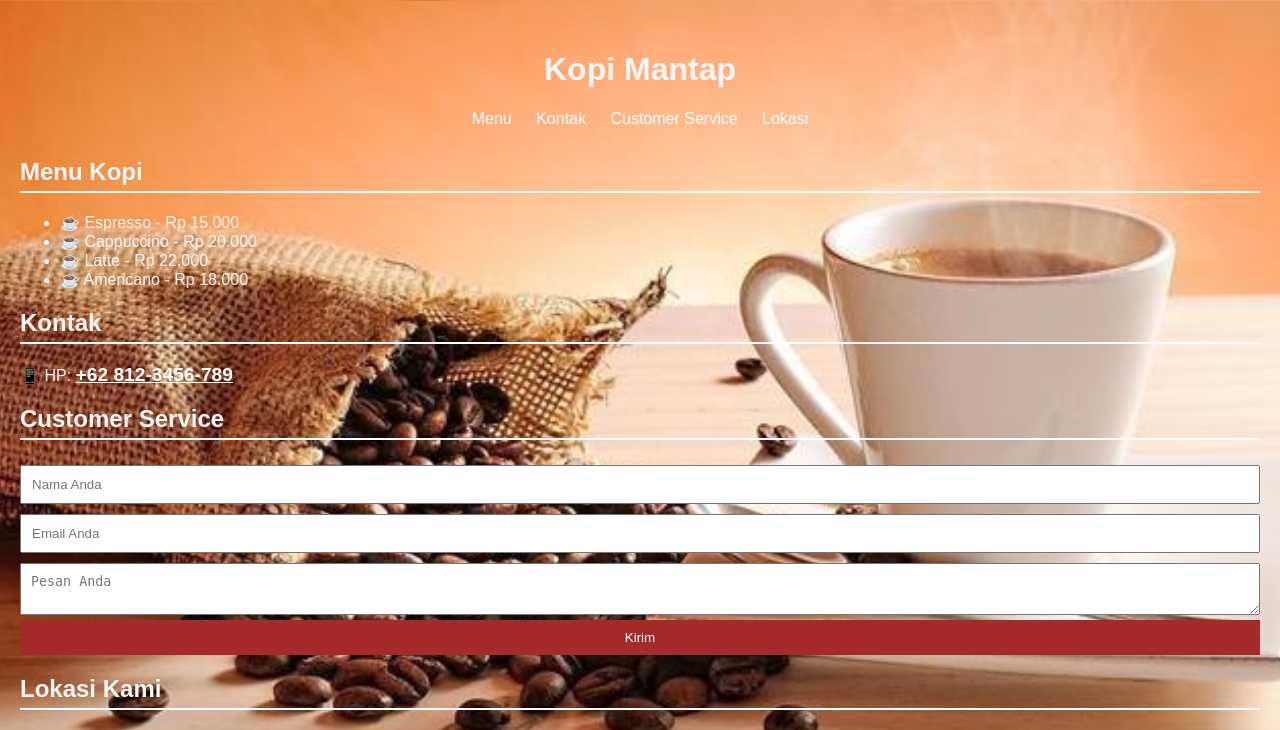
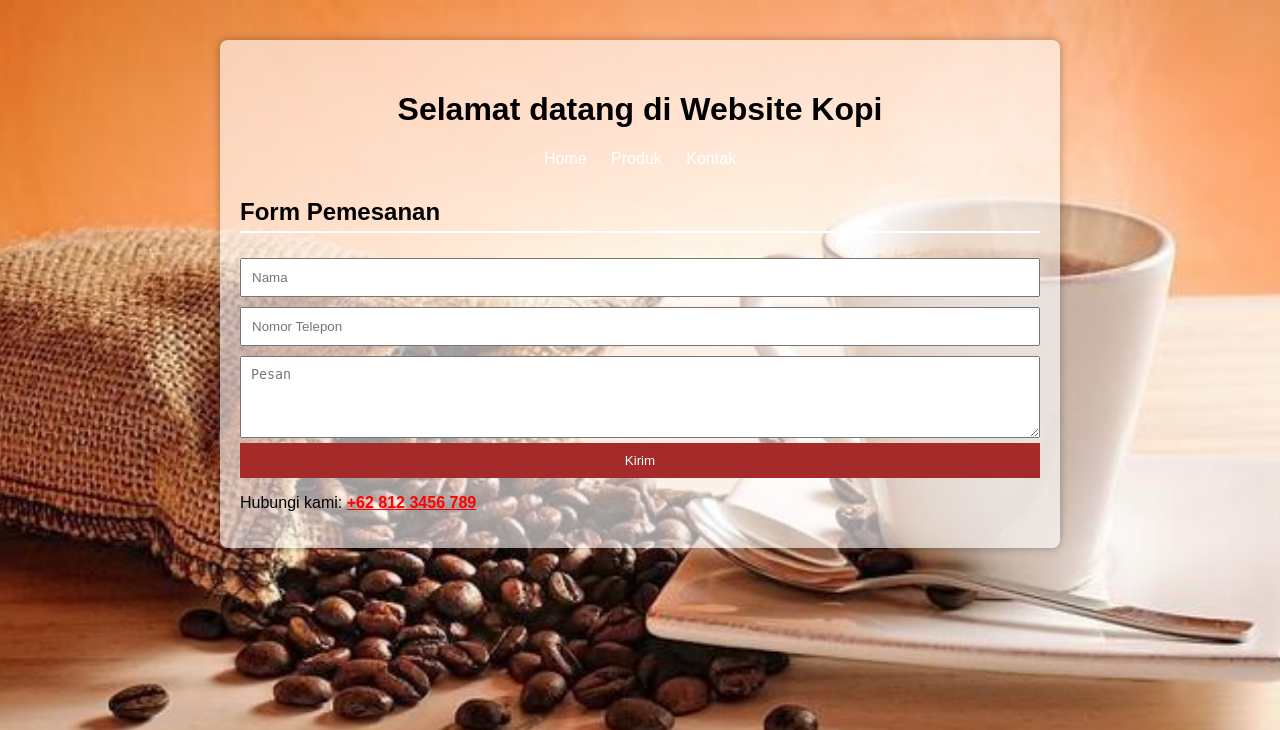
Before and after one commit to Ramaki300/kedai-kopiku, a Flask app: page / in a window 1280 px wide. Shown: the top 730 px of the page. Run offline with Flask 3, Linux system fonts and the light colour scheme; grey boxes are pictures that could not be loaded.

Commit message:
Tambah gambar kopi dan perbaiki path

```diff
--- a/static/style.css
+++ b/static/style.css
@@ -1,15 +1,13 @@
 body {
   margin: 0;
   font-family: Arial, sans-serif;
-  margin: 0;
-  font-family: Arial, sans-serif;
-  background: url("kopi3.jpg") no-repeat center center fixed;
+  background: url("images/kopi3.jpg") no-repeat center center fixed;
   background-size: cover;
-  color: whitesmoke;
+  color: rgb(223, 194, 0);
 }
 
 .container {
-  background-color: white(82, 10, 10, 0.6);
+  background-color: rgba(82, 10, 10, 0.6);
   padding: 20px;
 }
 
@@ -54,7 +52,9 @@ form button {
 
 form button:hover {
   background: darkred;
-  a[href^="tel:"] {
+}
+
+a[href^="tel:"] {
   color: red;
   font-weight: bold;
 }
--- a/templates/index.html
+++ b/templates/index.html
@@ -1,70 +1,97 @@
 <!DOCTYPE html>
-<html lang="id">
+<html lang="en">
   <head>
     <meta charset="UTF-8" />
-    <meta name="viewport" content="width=device-width, initial-scale=1.0" />
-    <title>Kopi Mantap</title>
-    <link
-      rel="stylesheet"
-      href="{{ url_for('static', filename='style.css') }}"
-    />
+    <meta name="viewport" content="width=device-width, initial-scale=1" />
+    <title>Website Kopi</title>
     <style>
+      body {
+        margin: 0;
+        font-family: Arial, sans-serif;
+        background: url("images/kopi3.jpg") no-repeat center center fixed;
+        background-size: cover;
+        color: whitesmoke;
+      }
+
+      .container {
+        background-color: rgba(255, 255, 255, 0.6);
+        padding: 20px;
+        max-width: 800px;
+        margin: 40px auto;
+        border-radius: 8px;
+        box-shadow: 0 0 10px rgba(0, 0, 0, 0.3);
+        color: black; /* supaya tulisan di container terlihat */
+      }
+
+      header {
+        text-align: center;
+        padding: 10px 0;
+      }
+
+      nav a {
+        color: white;
+        margin: 0 10px;
+        text-decoration: none;
+      }
+
+      nav a:hover {
+        text-decoration: underline;
+      }
+
+      h2 {
+        border-bottom: 2px solid #fff;
+        padding-bottom: 5px;
+      }
+
+      form {
+        display: flex;
+        flex-direction: column;
+      }
+
+      form input,
+      form textarea {
+        padding: 10px;
+        margin: 5px 0;
+      }
+
+      form button {
+        padding: 10px;
+        background: brown;
+        color: white;
+        border: none;
+        cursor: pointer;
+      }
+
+      form button:hover {
+        background: darkred;
+      }
+
       a[href^="tel:"] {
-        color: white;
+        color: red;
         font-weight: bold;
-        text-decoration: underline;
-        font-size: 1.2em;
       }
     </style>
   </head>
   <body>
     <div class="container">
       <header>
-        <h1>Kopi Mantap</h1>
+        <h1>Selamat datang di Website Kopi</h1>
         <nav>
-          <a href="#menu">Menu</a>
-          <a href="#kontak">Kontak</a>
-          <a href="#cs">Customer Service</a>
-          <a href="#lokasi">Lokasi</a>
+          <a href="#">Home</a>
+          <a href="#">Produk</a>
+          <a href="#">Kontak</a>
         </nav>
       </header>
 
-      <section id="menu">
-        <h2>Menu Kopi</h2>
-        <ul>
-          <li>☕ Espresso - Rp 15.000</li>
-          <li>☕ Cappuccino - Rp 20.000</li>
-          <li>☕ Latte - Rp 22.000</li>
-          <li>☕ Americano - Rp 18.000</li>
-        </ul>
-      </section>
+      <h2>Form Pemesanan</h2>
+      <form>
+        <input type="text" placeholder="Nama" required />
+        <input type="tel" placeholder="Nomor Telepon" required />
+        <textarea placeholder="Pesan" rows="4"></textarea>
+        <button type="submit">Kirim</button>
+      </form>
 
-      <section id="kontak">
-        <h2>Kontak</h2>
-        <p>📱 HP: <a href="tel:+628123456789">+62 812-3456-789</a></p>
-      </section>
-
-      <section id="cs">
-        <h2>Customer Service</h2>
-        <form>
-          <input type="text" placeholder="Nama Anda" required />
-          <input type="email" placeholder="Email Anda" required />
-          <textarea placeholder="Pesan Anda" required></textarea>
-          <button type="submit">Kirim</button>
-        </form>
-      </section>
-
-      <section id="lokasi">
-        <h2>Lokasi Kami</h2>
-        <iframe
-          src="https://www.google.com/maps/embed?pb=!1m18!1m12!1m3!1d3952.935340826225!2d110.36314607592536!3d-7.810643392212686!2m3!1f0!2f0!3f0!3m2!1i1024!2i768!4f13.1!3m3!1m2!1s0x2e7a5788933baf9f%3A0xa824e0c70ef9fcb!2sKedai%20Kopi!5e0!3m2!1sid!2sid!4v1691319878765!5m2!1sid!2sid"
-          width="100%"
-          height="250"
-          style="border: 0"
-          allowfullscreen=""
-          loading="lazy"
-        ></iframe>
-      </section>
+      <p>Hubungi kami: <a href="tel:+628123456789">+62 812 3456 789</a></p>
     </div>
   </body>
 </html>
```
Also changed, not shown: index.html (deleted, +0 -70 lines), static/background.jpg (deleted), static/kopi.jpg (deleted), static/kopi2.jpg (deleted), static/kopi3.jpg (deleted), static/logo.png (added), templates/images/kopi3.jpg (renamed from kopi3.jpg).
